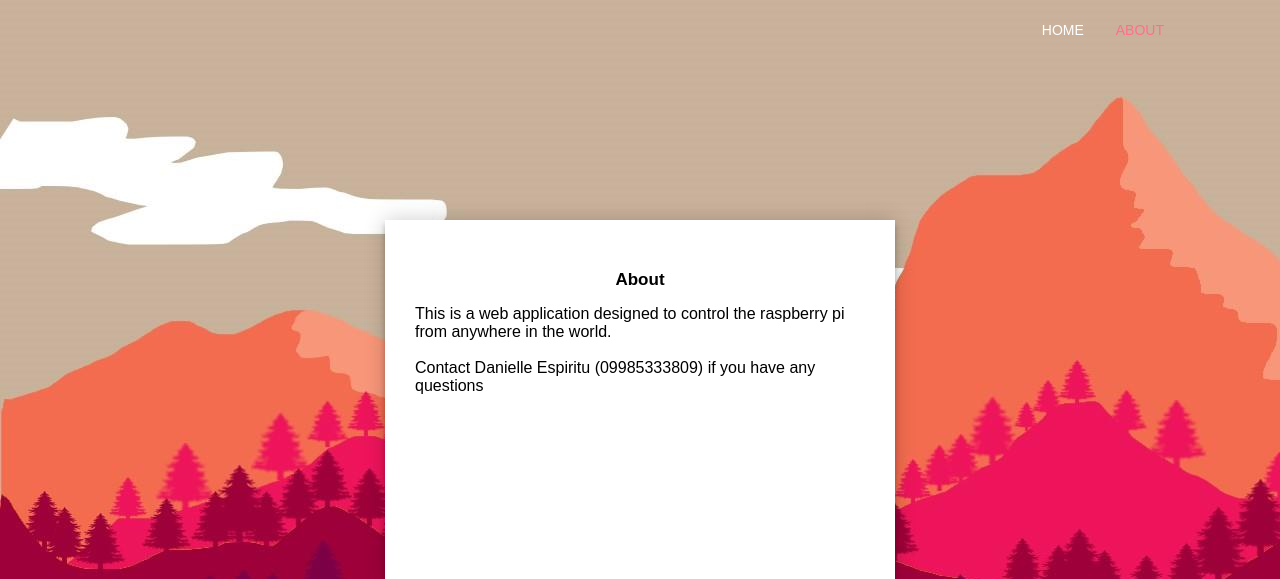
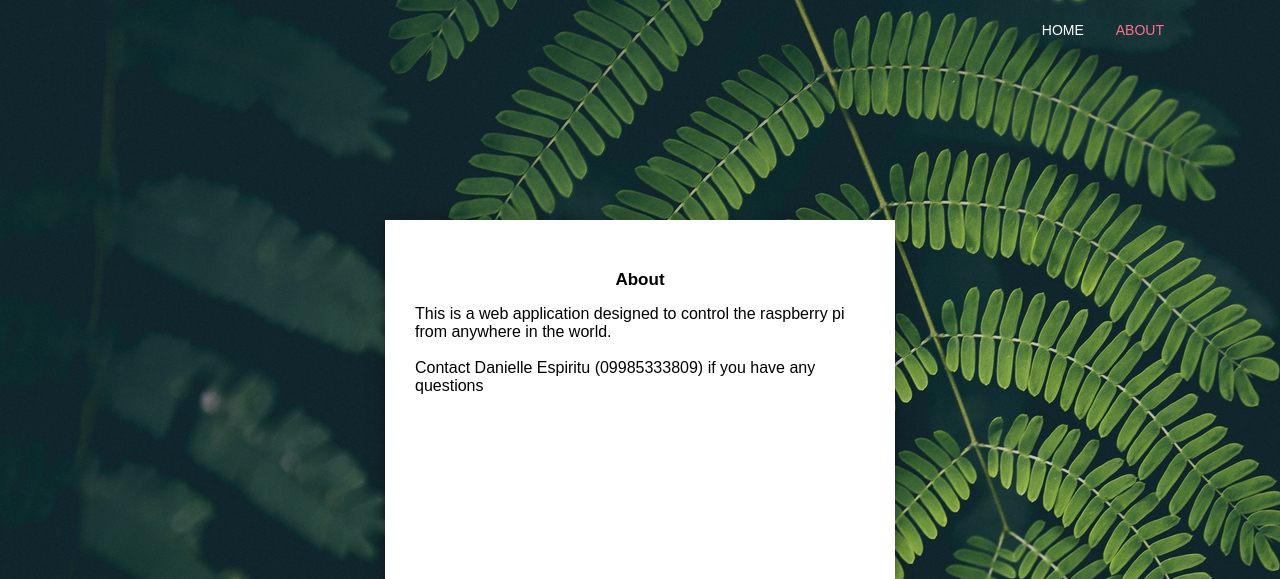
Before and after one commit to Daniellee17/DJANGO-RaspberryPi4-IOT, a Django app: page /aboutPage in a window 1280 px wide. Shown: the top 579 px of the page. Run offline with Django 3.2, Linux system fonts and the light colour scheme.

Commit message:
almost done

```diff
--- a/blinkled/assets/styles.css
+++ b/blinkled/assets/styles.css
@@ -1,6 +1,6 @@
     body {
-      background-image: url(/static/bgDark.jpg);
-      background-repeat-y: no repeat;
+      background-image: url(/static/1.jpg);
+      background-repeat: no repeat;
     }
 
     * {
```
Also changed, not shown: blinkled/assets/1.jpg (added), blinkled/assets/101.bmp, 1 other file.
